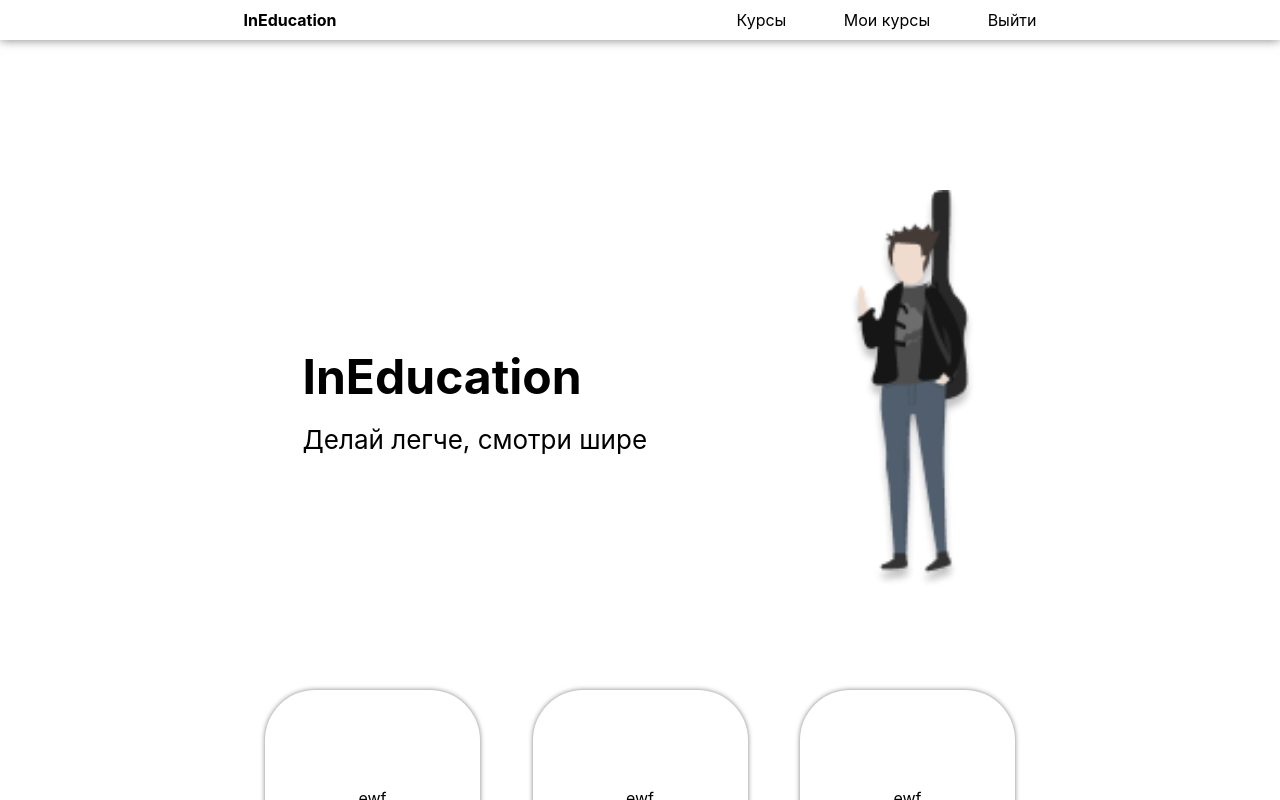
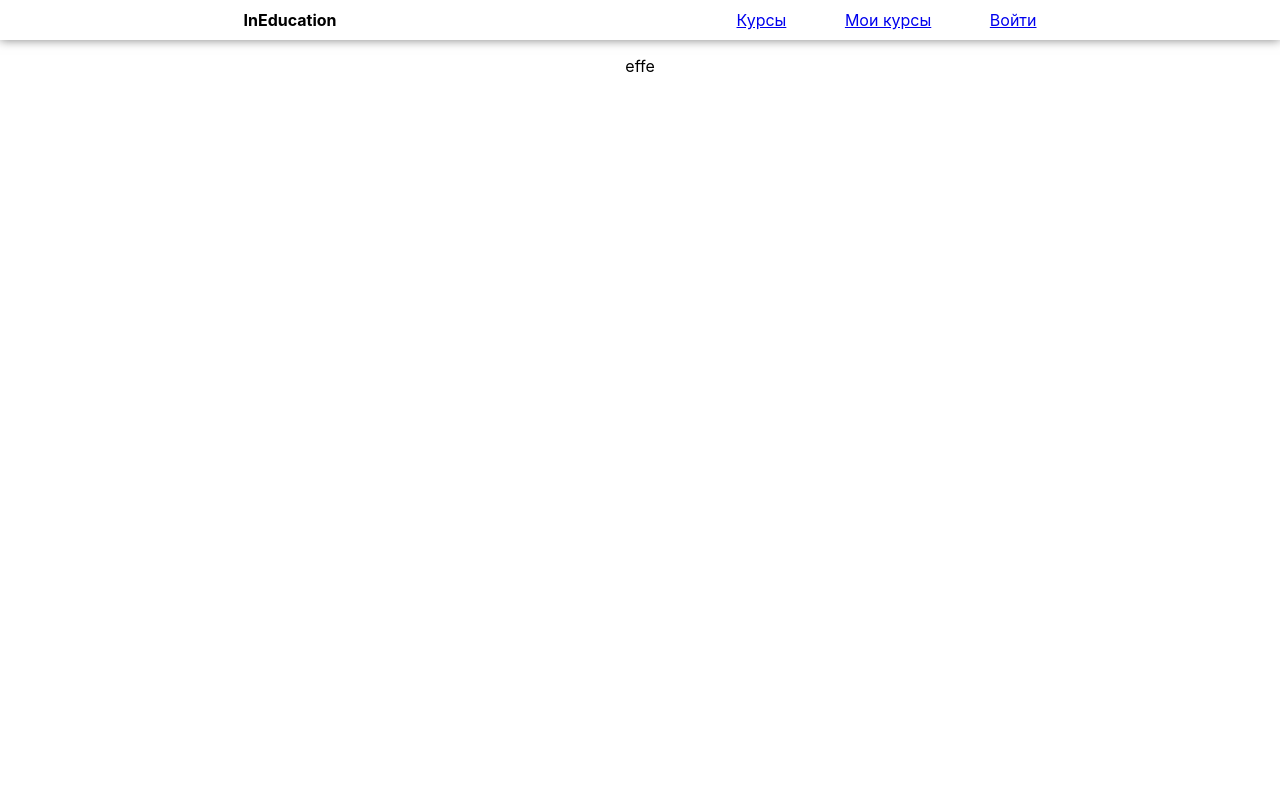
Before and after one commit to mrmainly/UgandaPower, a React (Create React App) app: page /Courses in a window 1280 px wide. Shown: the top 800 px of the page. Built offline with nearby package versions, Linux system fonts and the light colour scheme.

Commit message:
сделал дороги

```diff
--- a/package.json
+++ b/package.json
@@ -8,6 +8,7 @@
     "@testing-library/user-event": "^12.1.10",
     "react": "^17.0.1",
     "react-dom": "^17.0.1",
+    "react-router-dom": "^5.2.0",
     "react-scripts": "4.0.0",
     "styled-components": "^5.2.1",
     "web-vitals": "^0.2.4"
--- a/src/App.js
+++ b/src/App.js
@@ -1,10 +1,17 @@
-import logo from "./logo.svg";
 import MainPagesUganda from "./pages/mainPagesUganda";
+import Courses from "./pages/courses";
+import { Route, BrowserRouter as Router, Switch } from "react-router-dom";
+import MyCourses from "./pages/myCourses";
+import myCourses from "./pages/myCourses";
 function App() {
   return (
-    <div>
-      <MainPagesUganda />
-    </div>
+    <Router>
+      <Switch>
+        <Route path="/" component={MainPagesUganda} exact />
+        <Route path="/Courses" component={Courses} />
+        <Route path="/MyCourses" component={myCourses} />
+      </Switch>
+    </Router>
   );
 }
 
--- a/src/components/header/Navbar.js
+++ b/src/components/header/Navbar.js
@@ -1,6 +1,7 @@
 import React from "react";
 import styled from "styled-components";
 import { Text } from "../../styled";
+import { Link, BrowserRouter as Router } from "react-router-dom";
 const NavbarMain = styled.div`
   display: flex;
   justify-content: center;
@@ -22,14 +23,15 @@
   margin-right: 400px;
   margin-left: 20px;
 `;
+
 const Navbar = () => {
   return (
     <NavbarMain>
       <Logo>InEducation</Logo>
       <NavbarList>
-        <Text>Курсы</Text>
-        <Text>Мои курсы</Text>
-        <Text>Выйти</Text>
+        <Link to="/Courses">Курсы</Link>
+        <Link to="/MyCourses">Мои курсы</Link>
+        <Link to="/LogOut">Войти</Link>
       </NavbarList>
     </NavbarMain>
   );
--- /dev/null
+++ b/src/pages/courses.js
@@ -0,0 +1,19 @@
+import React from "react";
+import styled from "styled-components";
+import Layout from "../components/header/LayoutHeader";
+const MainDiv = styled.div`
+  display: flex;
+  align-items: center;
+  justify-content: center;
+`;
+const courses = () => {
+  return (
+    <Layout>
+      <MainDiv>
+        <p>effe</p>
+      </MainDiv>
+    </Layout>
+  );
+};
+
+export default courses;
--- /dev/null
+++ b/src/pages/myCourses.js
@@ -0,0 +1,7 @@
+import React from "react";
+import Layout from "../components/header/LayoutHeader";
+const myCourses = () => {
+  return <Layout>efwef</Layout>;
+};
+
+export default myCourses;
```
Also changed, not shown: src/components/mainPagesUganda/СoursesList.js (indentation only), 2 other files (tests, documents, lock files or other folders).
